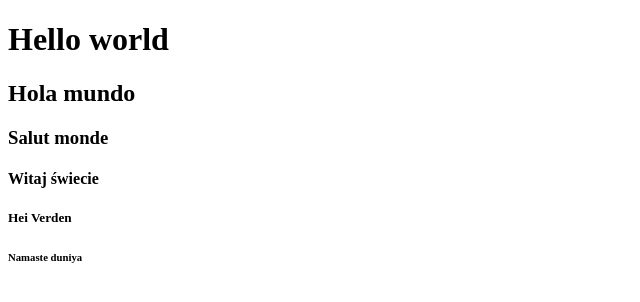
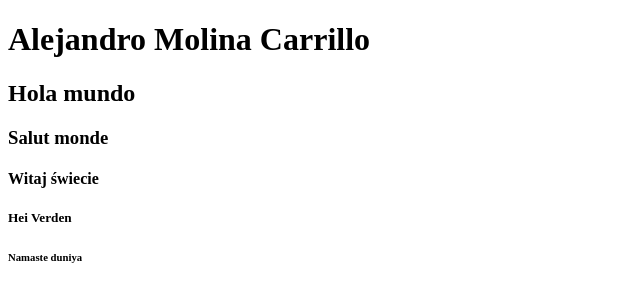
Before and after one commit to alexmolina54/alexxmolina54.github.io, a plain HTML site: page index.html in a window 1280 px wide. Shown: the whole page, without its empty margins (0-640 px from the left). Drawn offline with Linux system fonts and the light colour scheme.

Commit message:
Update index.html

```diff
--- a/index.html
+++ b/index.html
@@ -2,10 +2,10 @@
 <html lang="es">
     <head>
         <meta charset="utf-8"/>
-        <title>Pedro Jose Blazquez El Rabih</title>
+        <title>Alejandro Molina Carrillo</title>
     </head>
     <body>
-       <h1>Hello world</h1>
+       <h1>Alejandro Molina Carrillo</h1>
        <h2>Hola mundo</h2>
        <h3>Salut monde</h3>
        <h4>Witaj świecie</h4>
```
